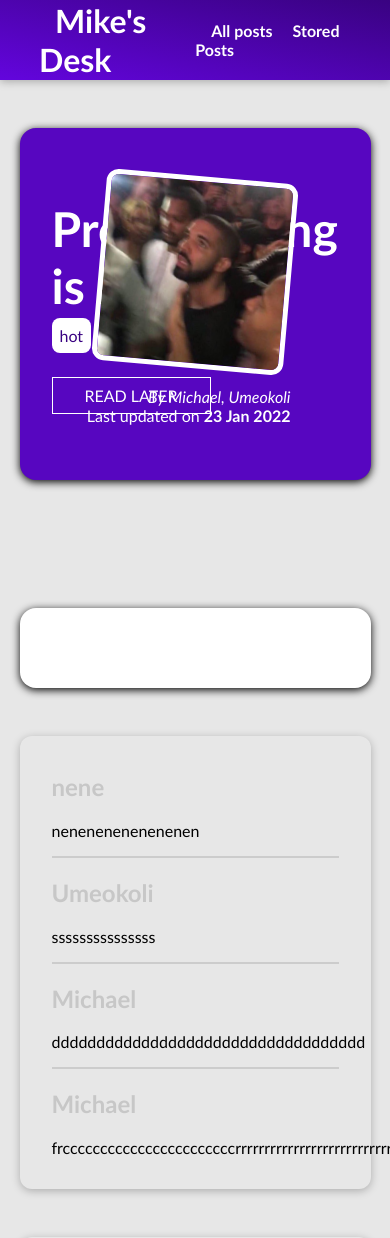
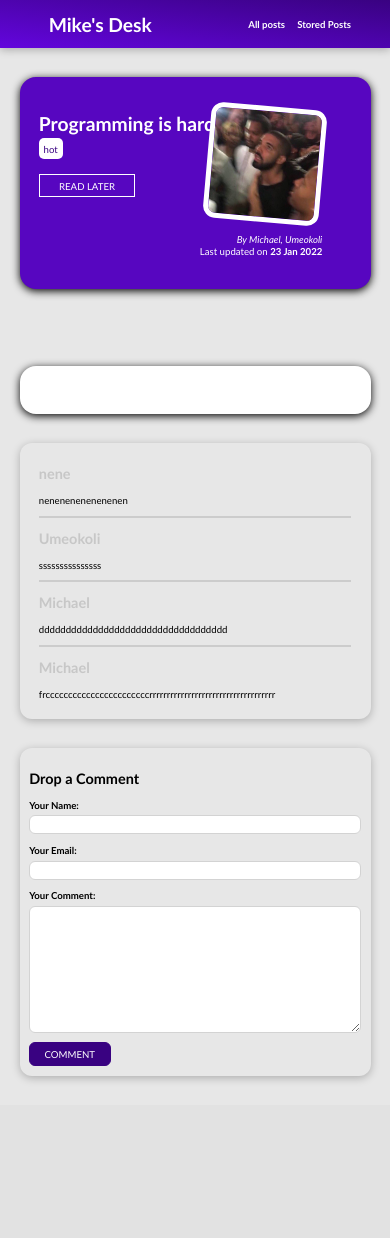
Before and after one commit to mikey247/mike-s-desk-test, a Django app: a page that uses templates/base.html in a window 390 px wide; the page is wider, and only the part inside the window is pictured. Shown: the top 1238 px of that part. After the commit the page ends 1080 px from the top of that part, so only its background shows below. Run offline with Django 4.2, Linux system fonts and the light colour scheme; data comes from the database, SQL or seed files in the repository.

Commit message:
responsiveness

```diff
--- a/blog/static/blog/index.css
+++ b/blog/static/blog/index.css
@@ -57,12 +57,13 @@
     list-style: none;
     margin: 0;
     padding: 0;
-    display: flex;
-    gap: 1rem;
+
 }
 
 #latest-posts li{
     flex: 1;
+    width: 50%;
+    margin: 30px auto;
 }
 
 #about{
--- a/blog/static/blog/post-detail.css
+++ b/blog/static/blog/post-detail.css
@@ -85,7 +85,7 @@
     background-color: white;
     color: #390281;
     padding: 0.5rem 0.5rem;
-    border-radius: 8px;
+    border-radius: 5px;
 }
 #comment-form{
     width: 90%;
@@ -173,3 +173,69 @@
 #comments h2{
     color: rgba(49, 49, 49, 0.171);
 }
+
+
+
+@media(max-width:425px){
+
+    html {
+
+        font-size: 60.25%;
+      }
+
+      #summary h2{
+        color: white;
+        font-size: 2rem;
+        margin-bottom: 0.75rem;
+      }
+
+      #summary article{
+        position: absolute;
+        top: 6rem;
+        right: 3rem;
+        padding: 1rem 2rem;
+        border-radius: 12px;
+        text-align: right;
+        color: white;
+    }
+    #summary article img{
+        width: 9rem;
+        height: 7rem;
+        border-radius: 12px;
+        transform: rotateZ(5deg);
+        border: 5px solid white;
+        margin-bottom: 1rem;
+    }
+}
+
+@media(max-width:768px){
+
+    html {
+
+        font-size: 60.25%;
+      }
+
+      #summary h2{
+        color: white;
+        font-size: 2rem;
+        margin-bottom: 0.75rem;
+      }
+
+      #summary article{
+        position: absolute;
+        top: 2rem;
+        right: 3rem;
+        padding: 1rem 2rem;
+        border-radius: 12px;
+        text-align: right;
+        color: white;
+    }
+    #summary article img{
+        width: 12rem;
+        height: 12rem;
+        border-radius: 12px;
+        transform: rotateZ(5deg);
+        border: 5px solid white;
+        margin-bottom: 1rem;
+    }
+}
--- a/static/style.css
+++ b/static/style.css
@@ -49,3 +49,14 @@
 #main-navigation h1:active{
     color: white;
 }
+
+@media(max-width:425px){
+
+    html {
+
+        font-size: 60.25%;
+      }
+
+
+
+}
```
